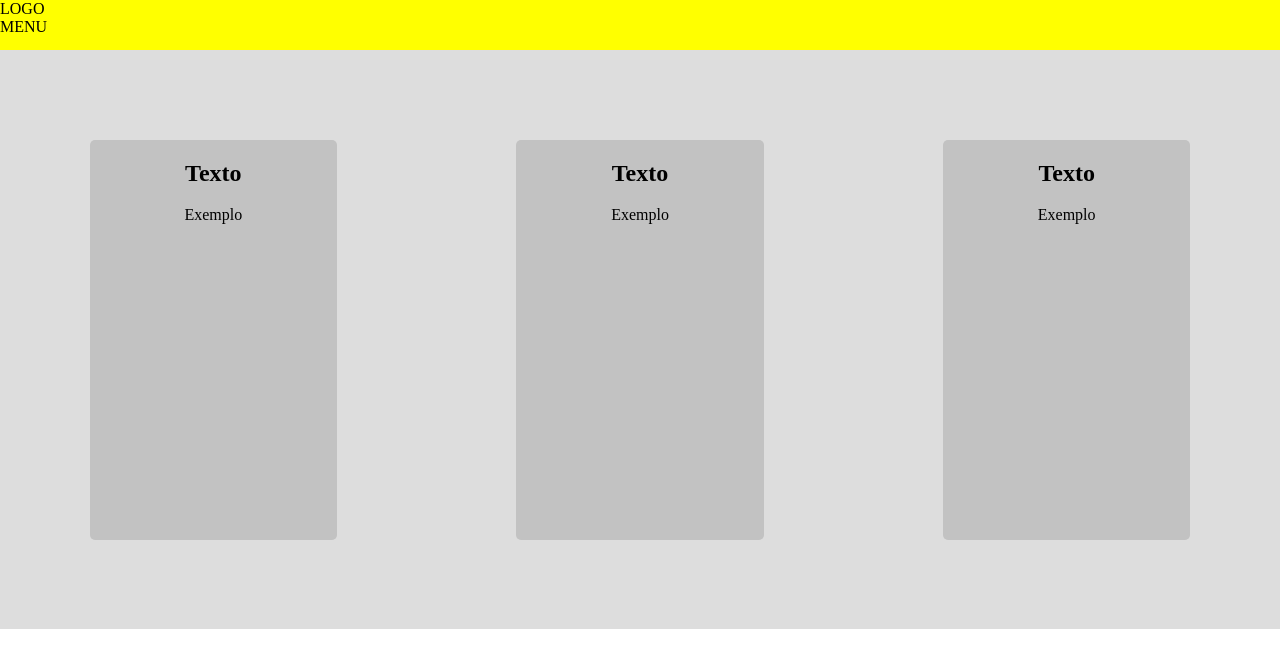
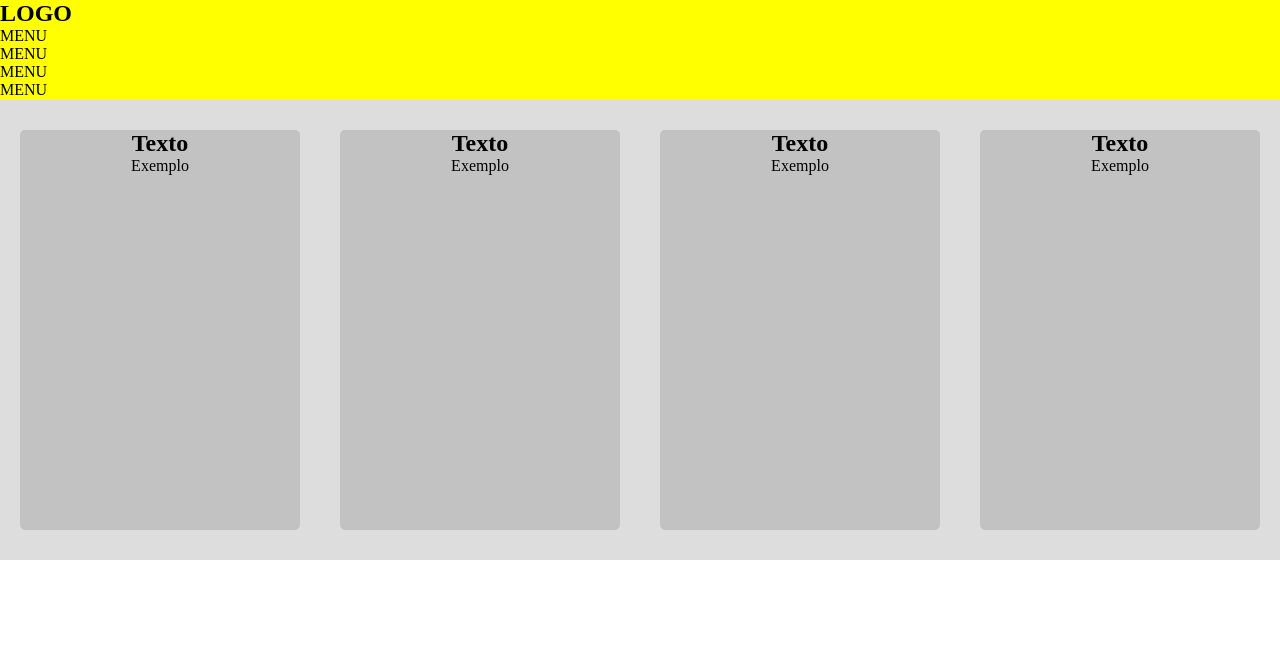
Before and after one commit to AssFerj/flex-box, a plain HTML site: page index.html in a window 1280 px wide. Drawn offline with Linux system fonts and the light colour scheme.

Commit message:
Correção de estrututa de nav e conteúdo
Correção de estrututa de nav e conteúdo da aula de flexbox

```diff
--- a/index.html
+++ b/index.html
@@ -8,20 +8,33 @@
 <body>
 	<header class="header">
 		<nav>
-			<div class="logo">LOGO</div>
-			<div class="menu">MENU</div>
+			<div>
+				<h1 class="logo">LOGO</h1>
+			</div>
+			<div>
+				<ul class="menu">
+					<li>MENU</li>
+					<li>MENU</li>
+					<li>MENU</li>
+					<li>MENU</li>
+				</ul>
+			</div>
 		</nav>
 	</header>
 	<section class="container">
-		<div class="div1">
+		<div>
 			<h2>Texto</h2>
 			<p>Exemplo</p>
 		</div>
-		<div class="div2">
+		<div>
 			<h2>Texto</h2>
 			<p>Exemplo</p>
 		</div>
-		<div class="div3">
+		<div>
+			<h2>Texto</h2>
+			<p>Exemplo</p>
+		</div>
+		<div>
 			<h2>Texto</h2>
 			<p>Exemplo</p>
 		</div>
--- a/style.css
+++ b/style.css
@@ -1,31 +1,30 @@
-body {
+* {
+	box-sizing: border-box;
 	margin: 0px;
 	padding: 0px;
+}
+body {
+	width: 100%;
 }
 .header {
 	display: flex;
 	background-color: yellow;
 	width: 100%;
-	height: 50px;
+	height: 100px;
 }
-header nav div .logo {
-	float: left;
-	text-align: left;
-}
-header nav div .menu {
-	float: right;
-	text-align: right;
+.navibar {
+	display: flex;
 }
 .container {
 	display: flex;
 	background-color: #dddddd;
 }
 .container div {
+	flex: 1;
 	width: 300px;
 	height: 400px;
 	background-color: #c2c2c2;
-	margin: 7%;
-	float: left;
+	margin: 30px 20px;
 	text-align: center;
 	border-radius: 5px;
 }
```
